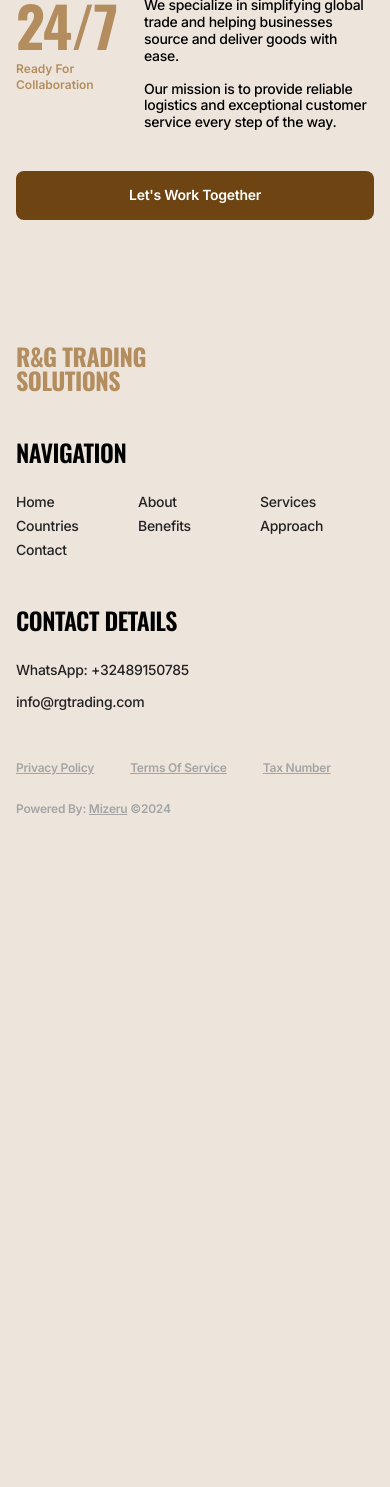
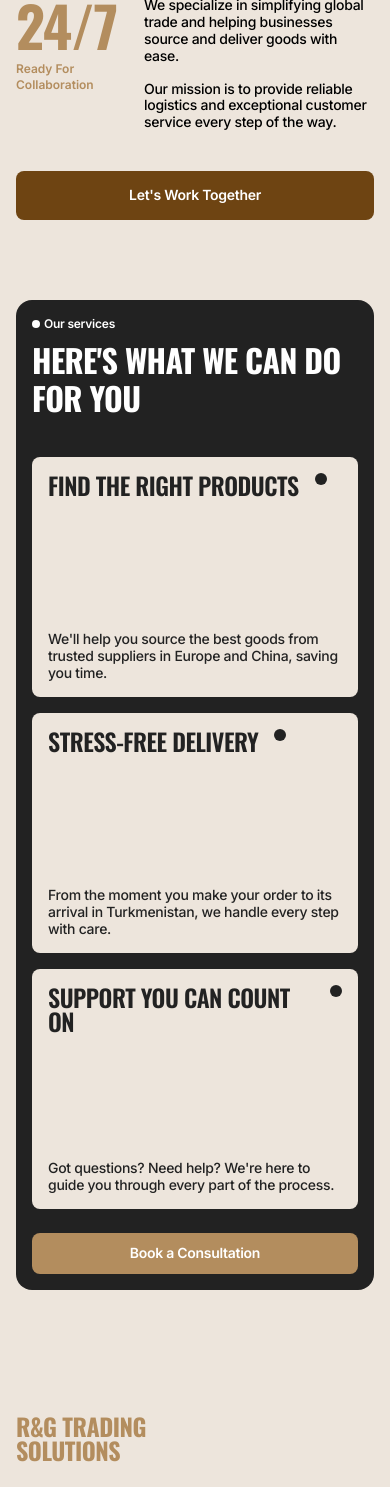
Before and after one commit to DevDugg/r-g-solutions, a Next.js app: page / in a window 390 px wide. Shown: the part 1457-2944 px from the top of the page. Before the commit the page ends 2298 px from the top, so only its background shows below. Built offline with nearby package versions, Linux system fonts and the light colour scheme.

Commit message:
services section mobile

```diff
--- a/src/app/page.tsx
+++ b/src/app/page.tsx
@@ -1,11 +1,12 @@
 import About from "@/components/sections/about";
 import Hero from "@/components/sections/hero";
-
+import Services from "@/components/sections/services";
 export default function Home() {
   return (
     <main>
       <Hero />
       <About />
+      <Services />
     </main>
   );
 }
--- /dev/null
+++ b/src/components/elements/decorator-circle.tsx
@@ -0,0 +1,13 @@
+import { cn } from "@/lib/utils";
+import colors from "@/config/colors";
+
+interface DecoratorCircleProps {
+  size: number;
+  color: keyof typeof colors;
+}
+
+const DecoratorCircle = ({ size, color }: DecoratorCircleProps) => {
+  return <div style={{ width: `${size}px`, height: `${size}px` }} className={cn(`bg-${color}`, `rounded-full`)}></div>;
+};
+
+export default DecoratorCircle;
--- /dev/null
+++ b/src/components/elements/section-card.tsx
@@ -0,0 +1,19 @@
+import DecoratorCircle from "./decorator-circle";
+
+interface SectionCardProps {
+  title: string;
+  description: string;
+}
+
+const SectionCard = ({ title, description }: SectionCardProps) => {
+  return (
+    <div className="section-card bg-BG p-4 rounded-lg h-[240px] flex flex-col justify-between">
+      <div className="flex gap-4">
+        <h3 className="card-title text-BLACK">{title}</h3>
+        <DecoratorCircle size={12} color={"BLACK"} />
+      </div>
+      <p className="body-text text-BLACK">{description}</p>
+    </div>
+  );
+};
+export default SectionCard;
--- /dev/null
+++ b/src/components/sections/services.tsx
@@ -0,0 +1,32 @@
+import Button from "../elements/button";
+import Container from "../structure/container";
+import DecoratorCircle from "../elements/decorator-circle";
+import SectionCard from "../elements/section-card";
+import services from "@/data/services";
+
+const Services = () => {
+  return (
+    <section id="services" className="my-20">
+      <Container className="bg-BLACK rounded-2xl p-4 flex flex-col gap-6">
+        <div className="flex flex-col gap-2">
+          <div className="flex gap-1 items-center">
+            <DecoratorCircle size={8} color={"WHITE"} />
+            <span className="tag-text text-WHITE">{services.label}</span>
+          </div>
+          <h2 className="section-title text-WHITE">{services.title}</h2>
+        </div>
+
+        <div className="flex flex-col gap-4 mt-4">
+          {services.cards.map((card) => (
+            <SectionCard key={card.title} title={card.title} description={card.description} />
+          ))}
+        </div>
+
+        <div className="flex justify-center">
+          <Button label={services.cta.label} href={services.cta.href} className="w-full" />
+        </div>
+      </Container>
+    </section>
+  );
+};
+export default Services;
--- /dev/null
+++ b/src/data/services.ts
@@ -0,0 +1,25 @@
+const services = {
+  label: "Our services",
+  title: "Here's What We Can Do for You",
+  cards: [
+    {
+      title: "Find the Right Products",
+      description: "We'll help you source the best goods from trusted suppliers in Europe and China, saving you time.",
+    },
+    {
+      title: "Stress-Free Delivery",
+      description:
+        "From the moment you make your order to its arrival in Turkmenistan, we handle every step with care.",
+    },
+    {
+      title: "Support You Can Count On",
+      description: "Got questions? Need help? We're here to guide you through every part of the process.",
+    },
+  ],
+  cta: {
+    label: "Book a Consultation",
+    href: "#contact",
+  },
+};
+
+export default services;
```
